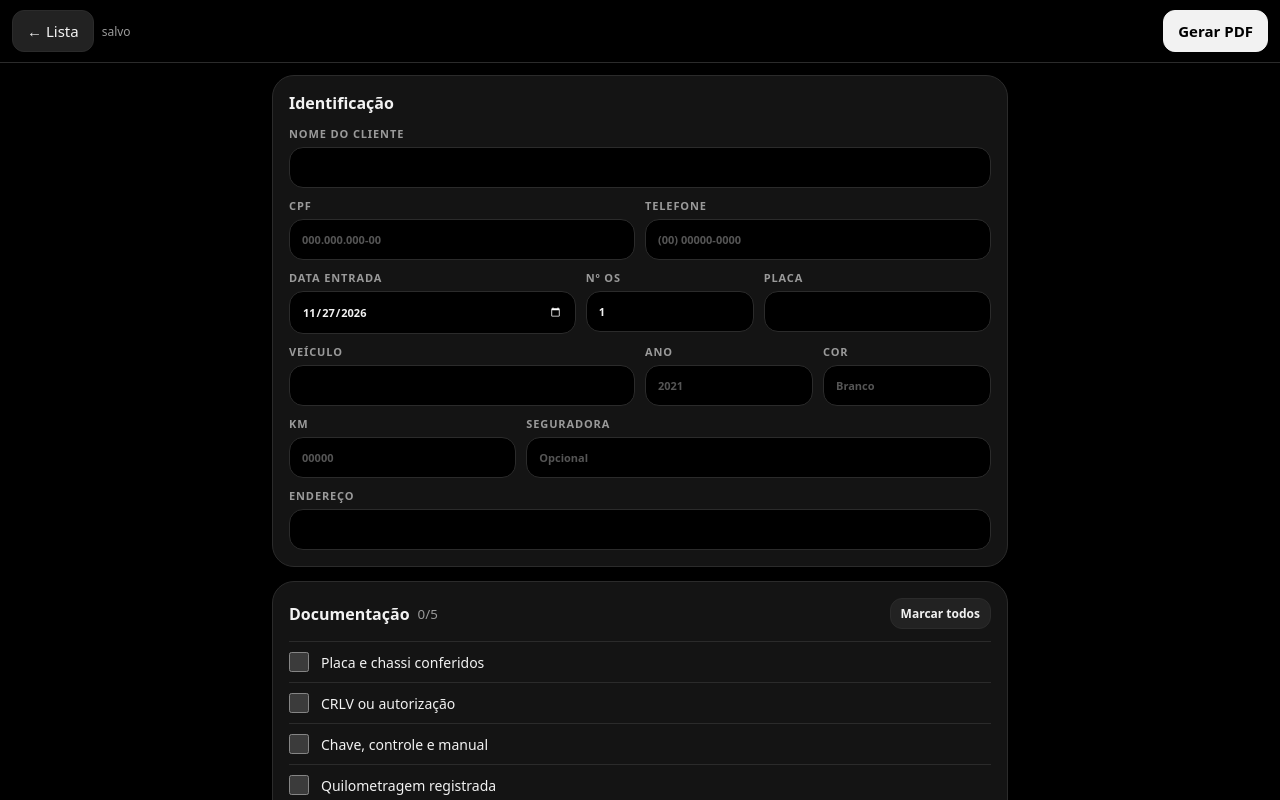
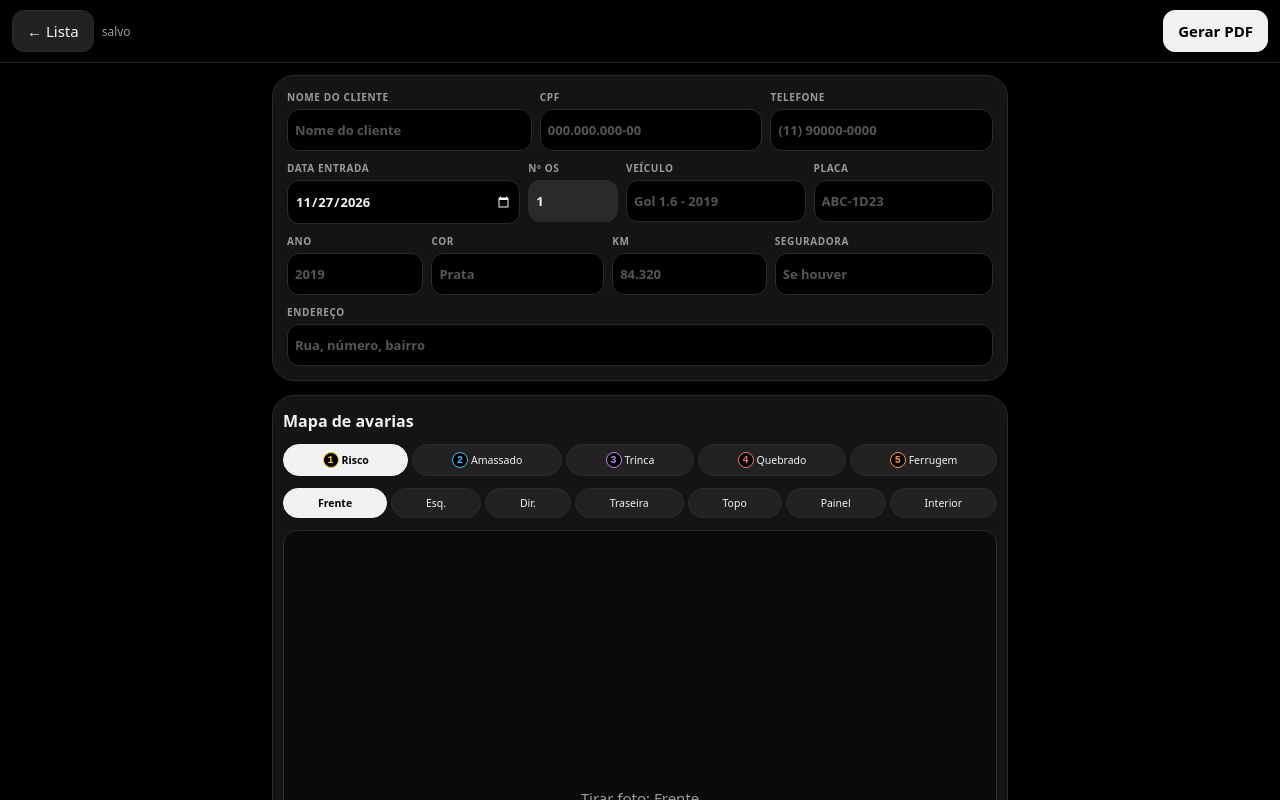
Before and after one commit to pinturaproapp-crypto/Controle-de-gastos, a plain HTML site: page index.html in a window 1280 px wide. Both pictures are taken after a click on the button "Nova vistoria". Shown: the top 800 px of the page. Drawn offline with Linux system fonts and the light colour scheme.

Commit message:
Atualizar o index.html

```diff
--- a/index.html
+++ b/index.html
@@ -10,7 +10,10 @@ body{margin:0;background:var(--bg);color:var(--tx);font:15px system-ui,sans-seri
 .card{background:var(--cd);border:1px solid var(--ln);border-radius:22px;padding:16px;margin-bottom:14px}
 h2{font-size:16px;margin:0 0 12px}h1{font-size:20px;margin:0}
 small,.mu{color:var(--mu)}
-.g{display:grid;grid-template-columns:repeat(12,1fr);gap:10px}
+.g{display:grid;gap:8px;margin-bottom:10px}.g:last-child{margin-bottom:0}
+#hdc{padding:14px}#hd label{font-size:10px;letter-spacing:.06em;white-space:nowrap;min-width:0;display:flex;flex-direction:column}
+#hd input{font-size:13px;padding:11px 7px;border-radius:12px;margin-top:5px}
+#hd input[data-k=os]{background:#2a2a2a;font-weight:700}
 label{display:block;font-size:11px;font-weight:600;letter-spacing:.08em;text-transform:uppercase;color:var(--mu)}
 input,select{width:100%;min-width:0;margin-top:6px;background:#000;color:var(--tx);border:1px solid var(--ln);border-radius:14px;padding:12px;font:inherit}
 input::placeholder{color:#555}
@@ -23,8 +26,10 @@ button.p,.ch .on{background:#f2f2f2;color:#000;border-color:#f2f2f2;font-weight:
 .ck label{display:flex;gap:12px;align-items:center;text-transform:none;letter-spacing:0;font-size:14px;color:var(--tx);font-weight:400;padding:10px 0;border-top:1px solid var(--ln)}
 .ck input{width:20px;height:20px;margin:0;accent-color:#f2f2f2}
 .ck h2{display:flex;gap:8px;align-items:center}.ck h2 small{flex:1;font-weight:400}
-.ch{display:flex;gap:6px;overflow-x:auto;padding-bottom:8px;margin-bottom:4px}
-.ch button{white-space:nowrap;border-radius:99px;padding:7px 12px;font-size:12px}
+.ch{display:flex;gap:4px;padding-bottom:8px;margin-bottom:4px}
+.ch button{display:flex;align-items:center;justify-content:center;gap:3px;flex:1 1 auto;min-width:0;white-space:nowrap;border-radius:99px;padding:7px 4px;font-size:10.5px}
+.ch .ok{border-color:#4ade80}
+.bb{width:16px;height:16px;border-radius:50%;border:1.5px solid;background:#000;font:600 10px monospace;font-style:normal;display:flex;align-items:center;justify-content:center;flex:none}
 .pb{position:relative;aspect-ratio:4/3;background:#0a0a0a;border:1px solid var(--ln);border-radius:14px;overflow:hidden;margin-bottom:8px}
 .pb img{width:100%;height:100%;object-fit:contain;display:block}
 .pb.e{display:flex;align-items:center;justify-content:center;color:var(--mu);cursor:pointer}
@@ -45,10 +50,10 @@ button.p,.ch .on{background:#f2f2f2;color:#000;border-color:#f2f2f2;font-weight:
 <div id="ed" hidden>
 <div class="bar"><button onclick="home()">← Lista</button><span id="st">salvo</span><button class="p" onclick="pdf()">Gerar PDF</button></div>
 <div class="w">
-<div class="card"><h2>Identificação</h2><div class="g" id="hd"></div></div>
-<div id="ck"></div>
-<div class="card"><h2>Mapa de avarias</h2><div class="ch" id="tp"></div><div class="ch" id="vw"></div><div id="pa"></div></div>
-<div class="card"><h2>Avarias</h2><div id="dl"></div></div>
+<div class="card" id="hdc"><div id="hd"></div></div>
+
+<div class="card" style="padding:14px 10px"><h2>Mapa de avarias</h2><div class="ch" id="tp"></div><div class="ch" id="vw"></div><div id="pa"></div></div>
+
 <div class="card"><h2>Assinatura do cliente</h2><canvas id="sg"></canvas><button class="sm" onclick="clr()">Limpar assinatura</button></div>
 </div></div></div>
 <div id="rep"></div>
@@ -56,8 +61,9 @@ button.p,.ch .on{background:#f2f2f2;color:#000;border-color:#f2f2f2;font-weight:
 <script>
 const $=s=>document.querySelector(s),esc=s=>String(s??'').replace(/[&<>"]/g,c=>({'&':'&amp;','<':'&lt;','>':'&gt;','"':'&quot;'}[c])),fd=d=>d?d.split('-').reverse().join('/'):'';
 const T={risco:['Risco','#facc15'],amassado:['Amassado','#38bdf8'],trinca:['Trinca','#c084fc'],quebrado:['Quebrado','#f87171'],ferrugem:['Ferrugem','#fb923c']};
-const VW=[['frente','Frente'],['le','Lateral esq.'],['ld','Lateral dir.'],['tras','Traseira'],['topo','Topo'],['painel','Painel / km'],['int','Interior']],VL=Object.fromEntries(VW);
-const F=[['nome','Nome do cliente',12],['cpf','CPF',6,'000.000.000-00'],['tel','Telefone',6,'(00) 00000-0000'],['data','Data entrada',5,'','date'],['os','Nº OS',3,'','number'],['placa','Placa',4],['veic','Veículo',6],['ano','Ano',3,'2021'],['cor','Cor',3,'Branco'],['km','KM',4,'00000'],['seg','Seguradora',8,'Opcional'],['end','Endereço',12]];
+const VW=[['frente','Frente'],['le','Lateral esq.'],['ld','Lateral dir.'],['tras','Traseira'],['topo','Topo'],['painel','Painel / km'],['int','Interior']],VL=Object.fromEntries(VW),SH={frente:'Frente',le:'Esq.',ld:'Dir.',tras:'Traseira',topo:'Topo',painel:'Painel',int:'Interior'};
+const F=[['nome','Nome do cliente',0,'Nome do cliente'],['cpf','CPF',0,'000.000.000-00'],['tel','Telefone',0,'(11) 90000-0000'],['data','Data entrada',0,'','date'],['os','Nº OS',0,'','number'],['veic','Veículo',0,'Gol 1.6 - 2019'],['placa','Placa',0,'ABC-1D23'],['ano','Ano',0,'2019'],['cor','Cor',0,'Prata'],['km','KM',0,'84.320'],['seg','Seguradora',0,'Se houver'],['end','Endereço',0,'Rua, número, bairro']];
+const R=[[['nome','cpf','tel'],'1.1fr 1fr 1fr'],[['data','os','veic','placa'],'2.6fr 1fr 2fr 2fr'],[['ano','cor','km','seg'],'1.5fr 1.9fr 1.7fr 2.4fr'],[['end'],'1fr']];
 const D=v=>v.replace(/\D/g,'');
 const MK={cpf:v=>{const d=D(v).slice(0,11);return[d.slice(0,3),d.slice(3,6),d.slice(6,9)].filter(Boolean).join('.')+(d.length>9?'-'+d.slice(9):'')},
 tel:v=>{const d=D(v).slice(0,11);return d.length>2?'('+d.slice(0,2)+') '+d.slice(2,7)+(d.length>7?'-'+d.slice(7):''):d},
@@ -75,9 +81,9 @@ const a=(await q('readonly',s=>s.getAll())).sort((a,b)=>b.upd-a.upd);
 $('#li').innerHTML=a.map(v=>`<div class="card r" onclick="op(${v.id})" style="cursor:pointer"><div style="flex:1"><b>OS ${esc(v.hdr.os)} · ${esc(v.hdr.nome||'Sem nome')}</b><br><small>${esc(v.hdr.veic||'')} ${esc(v.hdr.placa||'')} · ${v.mk.length} avaria(s) · ${fd(v.hdr.data)}</small></div><button class="sm" onclick="event.stopPropagation();del(${v.id})">Excluir</button></div>`).join('')||'<p class="mu">Nenhuma vistoria ainda. Toque em “Nova vistoria”.</p>'}
 async function nw(){const a=await q('readonly',s=>s.getAll());op({id:Date.now(),upd:Date.now(),hdr:{data:new Date().toLocaleDateString('sv'),os:a.reduce((m,v)=>Math.max(m,+v.hdr.os||0),0)+1},chk:{},ph:{},mk:[],sig:''})}
 async function del(id){if(confirm('Excluir esta vistoria?')){await q('readwrite',s=>s.delete(id));home()}}
-async function op(x){cur=typeof x=='object'?x:await q('readonly',s=>s.get(x));dirty=0;vw='frente';scr('ed');$('#st').textContent='salvo';window.scrollTo(0,0);hd();ck();pa();sg()}
+async function op(x){cur=typeof x=='object'?x:await q('readonly',s=>s.get(x));dirty=0;vw='frente';scr('ed');$('#st').textContent='salvo';window.scrollTo(0,0);hd();pa();sg()}
 /* cabeçalho */
-function hd(){$('#hd').innerHTML=F.map(([k,l,s,p,t])=>`<label style="grid-column:span ${s}">${l}<input data-k="${k}" type="${t||'text'}" ${t=='number'?'inputmode="numeric"':''} placeholder="${p||''}" value="${esc(cur.hdr[k]||'')}"></label>`).join('')}
+function hd(){$('#hd').innerHTML=R.map(([ks,c])=>`<div class="g" style="grid-template-columns:${c}">${ks.map(k=>{const[,l,,p,t]=F.find(f=>f[0]==k);return`<label>${l}<input data-k="${k}" type="${t||'text'}" ${t=='number'?'inputmode="numeric"':''} placeholder="${p||''}" value="${esc(cur.hdr[k]||'')}"></label>`}).join('')}</div>`).join('')}
 document.addEventListener('input',e=>{const k=e.target.dataset.k;if(!k)return;if(MK[k])e.target.value=MK[k](e.target.value);cur.hdr[k]=e.target.value;sv()});
 /* checklist */
 function ck(){$('#ck').innerHTML=CK.map(([t,it],i)=>`<div class="card ck"><h2>${t} <small>${it.filter((_,j)=>cur.chk[i+'.'+j]).length}/${it.length}</small><button class="sm" onclick="all(${i})">Marcar todos</button></h2>${it.map((x,j)=>`<label><input type="checkbox" ${cur.chk[i+'.'+j]?'checked':''} onchange="tg('${i}.${j}')">${x}</label>`).join('')}</div>`).join('')}
@@ -87,11 +93,12 @@ function all(i){const it=CK[i][1],v=!it.every((_,j)=>cur.chk[i+'.'+j]);it.forEac
 const cmp=(f,M,Q)=>new Promise(r=>{const i=new Image;i.onload=()=>{const s=Math.min(1,M/Math.max(i.width,i.height)),c=document.createElement('canvas');c.width=i.width*s;c.height=i.height*s;c.getContext('2d').drawImage(i,0,0,c.width,c.height);URL.revokeObjectURL(i.src);r(c.toDataURL('image/jpeg',Q))};i.src=URL.createObjectURL(f)});
 const pick=cb=>{pend=cb;$('#fi').click()};
 $('#fi').onchange=e=>{const f=e.target.files[0];if(f&&pend)pend(f);e.target.value=''};
-const mks=v=>cur.mk.map((m,i)=>m.v==v?`<i class="mk" style="left:${m.x}%;top:${m.y}%;color:${T[m.t][1]}">${i+1}</i>`:'').join('');
-function pa(){$('#tp').innerHTML=Object.entries(T).map(([k,[l,c]])=>`<button class="${ty==k?'on':''}" onclick="ty='${k}';pa()"><b style="color:${ty==k?'#000':c}">●</b> ${l}</button>`).join('');
-$('#vw').innerHTML=VW.map(([k,l])=>`<button class="${vw==k?'on':''}" onclick="vw='${k}';pa()">${l}${cur.ph[k]?' ✓':''}</button>`).join('');
+const mks=v=>cur.mk.map((m,i)=>m.v==v?`<i class="mk" style="left:${m.x}%;top:${m.y}%;color:${T[m.t][1]}">${Object.keys(T).indexOf(m.t)+1}</i>`:'').join('');
+function pa(){$('#tp').innerHTML=Object.entries(T).map(([k,[l,c]],n)=>`<button class="${ty==k?'on':''}" onclick="ty='${k}';pa()"><i class="bb" style="color:${c}">${n+1}</i>${l}</button>`).join('');
+$('#vw').innerHTML=VW.map(([k])=>`<button class="${vw==k?'on':''} ${cur.ph[k]?'ok':''}" onclick="vw='${k}';pa()">${SH[k]}</button>`).join('');
 const p=cur.ph[vw];
-$('#pa').innerHTML=p?`<div class="pb" onclick="add(event)" style="cursor:crosshair"><img src="${p}">${mks(vw)}</div><div class="r"><button class="sm" onclick="foto()">Trocar foto</button><small>Toque na foto para marcar uma avaria (${T[ty][0]})</small></div>`:`<div class="pb e" onclick="foto()">Tirar foto: ${VL[vw]}</div>`;dl()}
+$('#pa').innerHTML=p?`<div class="pb" onclick="add(event)" style="cursor:crosshair"><img src="${p}">${mks(vw)}</div><div class="r"><button class="sm" onclick="foto()">Trocar foto</button><button class="sm" onclick="undo()">Desfazer última</button></div><p class="mu" style="margin:8px 0 0">Toque na foto para marcar uma avaria (${T[ty][0]}).</p>`:`<div class="pb e" onclick="foto()">Tirar foto: ${VL[vw]}</div>`}
+function undo(){const i=cur.mk.map(m=>m.v).lastIndexOf(vw);if(i>=0){cur.mk.splice(i,1);sv();pa()}}
 function foto(){pick(async f=>{cur.ph[vw]=await cmp(f,1100,.72);sv();pa()})}
 function add(e){const r=e.currentTarget.getBoundingClientRect();cur.mk.push({x:+((e.clientX-r.left)/r.width*100).toFixed(1),y:+((e.clientY-r.top)/r.height*100).toFixed(1),t:ty,v:vw,n:'',p:''});sv();pa()}
 function dl(){$('#dl').innerHTML=cur.mk.length?cur.mk.map((m,i)=>`<div class="dm"><div class="r"><b style="color:${T[m.t][1]}">${i+1}</b><span>${VL[m.v]}</span><select onchange="mu(${i},'t',this.value)">${Object.entries(T).map(([k,[l]])=>`<option value="${k}" ${m.t==k?'selected':''}>${l}</option>`).join('')}</select><button class="sm" onclick="rm(${i})">✕</button></div><input placeholder="Observação (ex.: risco de 10 cm na porta)" value="${esc(m.n)}" oninput="mu(${i},'n',this.value,1)"><div class="r">${m.p?`<img class="th" src="${m.p}">`:''}<button class="sm" onclick="cl(${i})">${m.p?'Trocar foto de perto':'Foto de perto'}</button></div></div>`).join(''):'<p class="mu">Nenhuma avaria marcada. Tire a foto de uma vista e toque onde está o dano.</p>'}
@@ -109,9 +116,8 @@ function clr(){const c=$('#sg');c.getContext('2d').clearRect(0,0,c.width,c.heigh
 /* relatório em PDF (imprimir > salvar como PDF) */
 function pdf(){const c=cur,H=c.hdr,old=document.title;
 $('#rep').innerHTML=`<h1>Vistoria de entrada</h1><div class="rg">${F.map(([k,l])=>`<div><b>${l}:</b> ${esc(k=='data'?fd(H[k]):H[k]||'—')}</div>`).join('')}</div>
-<h3>Checklist</h3><div class="rg">${CK.map(([t,it],i)=>`<div><b>${t}</b>${it.map((x,j)=>`<br>${c.chk[i+'.'+j]?'☑':'☐'} ${x}`).join('')}</div>`).join('')}</div>
 <h3>Fotos e marcações</h3><div class="rp">${VW.filter(([k])=>c.ph[k]).map(([k,l])=>`<div><b>${l}</b><div class="pb"><img src="${c.ph[k]}">${mks(k)}</div></div>`).join('')||'<p>Sem fotos.</p>'}</div>
-<h3>Lista de avarias</h3>${c.mk.length?c.mk.map((m,i)=>`<div class="ra"><b>${i+1}. ${T[m.t][0]}</b> (${VL[m.v]}) ${esc(m.n)}${m.p?`<br><img src="${m.p}">`:''}</div>`).join(''):'<p>Nenhuma avaria registrada.</p>'}
+<h3>Lista de avarias</h3>${c.mk.length?c.mk.map((m,i)=>`<div class="ra"><b>${Object.keys(T).indexOf(m.t)+1}. ${T[m.t][0]}</b> (${VL[m.v]}) ${esc(m.n)}${m.p?`<br><img src="${m.p}">`:''}</div>`).join(''):'<p>Nenhuma avaria registrada.</p>'}
 <h3>Assinatura do cliente</h3>${c.sig?`<img class="sg2" src="${c.sig}">`:'<p>(sem assinatura)</p>'}<p>${esc(H.nome||'')} — ${fd(H.data)}</p>`;
 document.title='Vistoria OS '+(H.os||'')+' '+(H.placa||'');print();document.title=old}
 </script></body></html>
```
